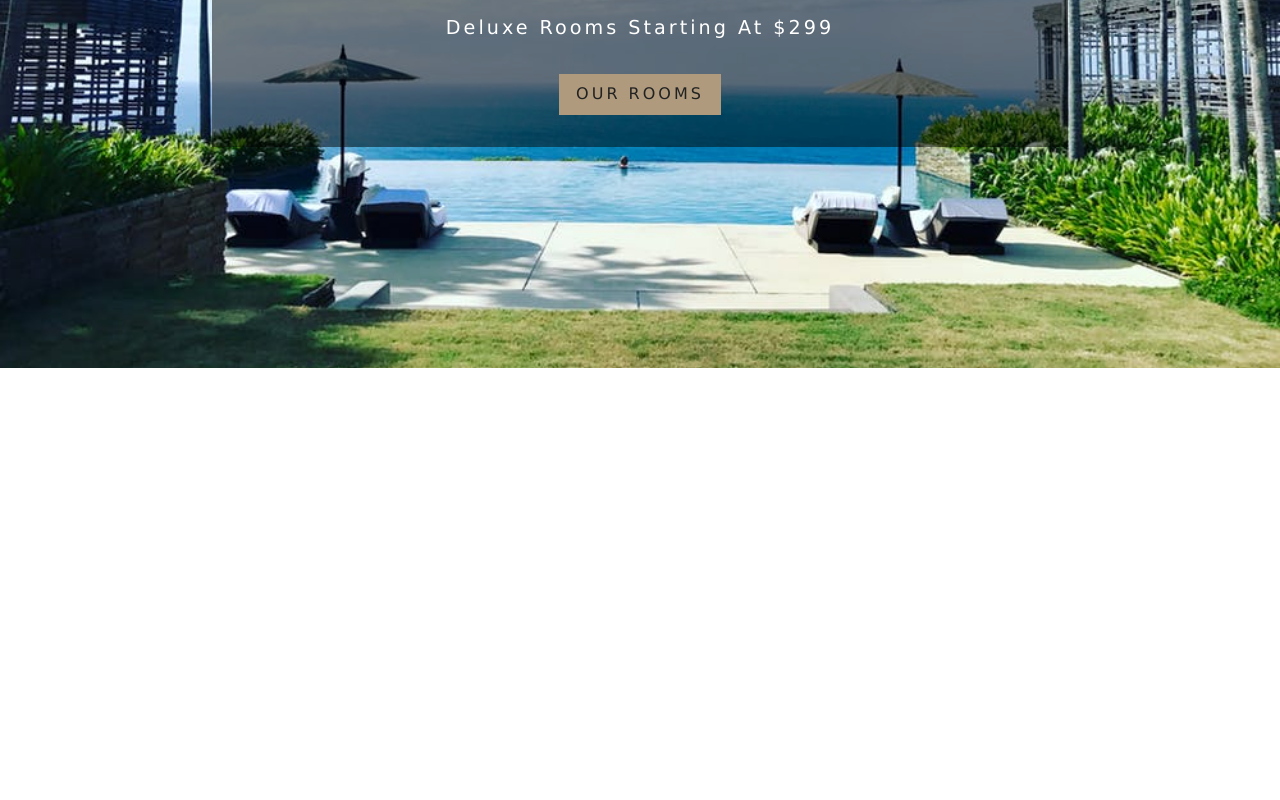
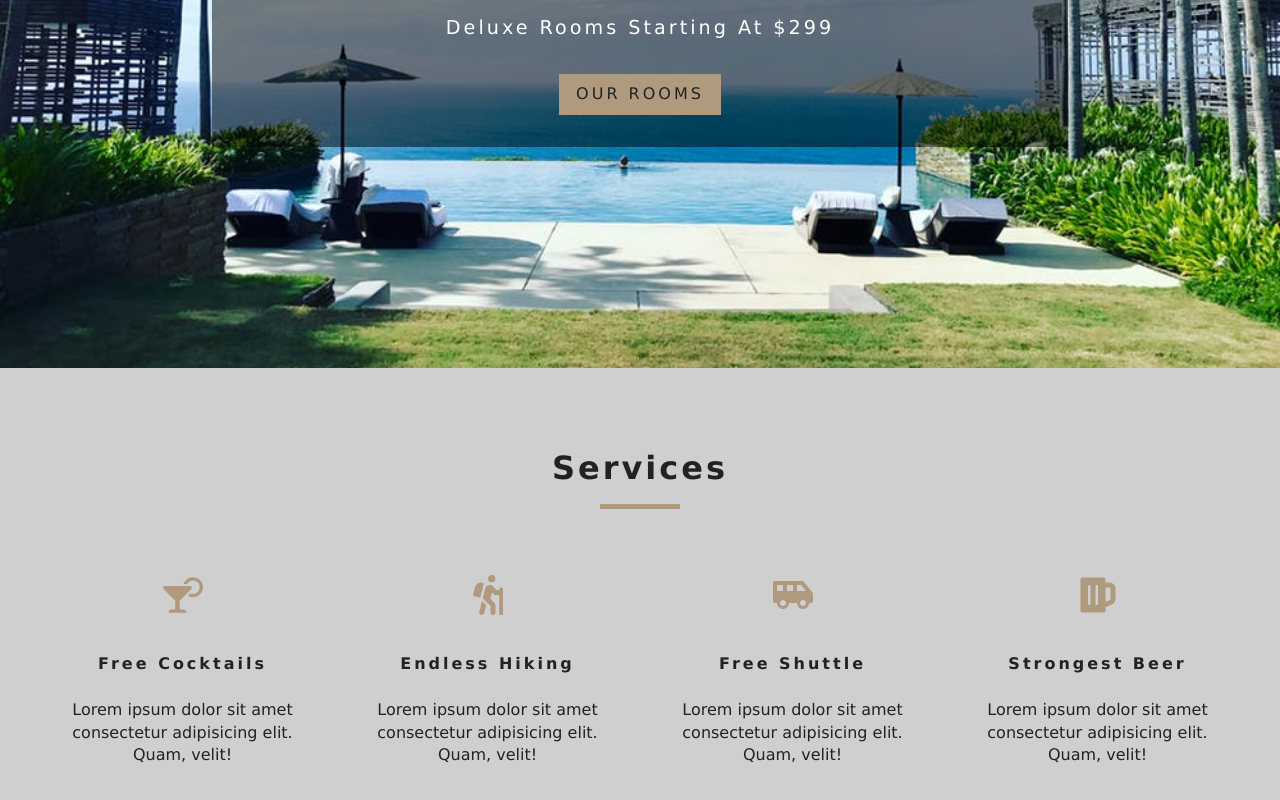
Before and after one commit to RodrigoOkuta/Contentful-training, a React (Create React App) app: page / in a window 1280 px wide. Shown: the part 432-1232 px from the top of the page. Before the commit the page ends 800 px from the top, so only its background shows below. Built offline with nearby package versions, Linux system fonts and the light colour scheme.

Commit message:
Implemented Services component

```diff
--- a/src/App.css
+++ b/src/App.css
@@ -252,6 +252,7 @@
 }
 .services h6 {
   letter-spacing: var(--mainSpacing);
+  text-transform: capitalize;
 }
 .services p {
   width: 80%;
--- /dev/null
+++ b/src/components/Services.js
@@ -0,0 +1,52 @@
+import React, { useState } from "react";
+import { FaCocktail, FaHiking, FaShuttleVan, FaBeer } from "react-icons/fa";
+
+import Title from "./Title";
+
+const Services = () => {
+  const [services] = useState([
+    {
+      icon: <FaCocktail />,
+      title: "Free Cocktails",
+      info:
+        "Lorem ipsum dolor sit amet consectetur adipisicing elit. Quam, velit!"
+    },
+    {
+      icon: <FaHiking />,
+      title: "Endless Hiking",
+      info:
+        "Lorem ipsum dolor sit amet consectetur adipisicing elit. Quam, velit!"
+    },
+    {
+      icon: <FaShuttleVan />,
+      title: "Free Shuttle",
+      info:
+        "Lorem ipsum dolor sit amet consectetur adipisicing elit. Quam, velit!"
+    },
+    {
+      icon: <FaBeer />,
+      title: "Strongest Beer",
+      info:
+        "Lorem ipsum dolor sit amet consectetur adipisicing elit. Quam, velit!"
+    }
+  ]);
+
+  return (
+    <section className="services">
+      <Title title="services" />
+      <div className="services-center">
+        {services.map((item, index) => {
+          return (
+            <article key={index} className="service">
+              <span>{item.icon}</span>
+              <h6>{item.title}</h6>
+              <p>{item.info}</p>
+            </article>
+          );
+        })}
+      </div>
+    </section>
+  );
+};
+
+export default Services;
--- /dev/null
+++ b/src/components/Title.js
@@ -0,0 +1,12 @@
+import React from "react";
+
+const Title = ({ title }) => {
+  return (
+    <div className="section-title">
+      <h4>{title}</h4>
+      <div></div>
+    </div>
+  );
+};
+
+export default Title;
--- a/src/pages/Home.js
+++ b/src/pages/Home.js
@@ -3,14 +3,23 @@
 
 import Hero from "../components/Hero";
 import Banner from "../components/Banner";
+import Services from "../components/Services";
 
 const Home = () => {
   return (
-    <Hero>
-      <Banner title="luxurious rooms" subtitle="deluxe rooms starting at $299">
-        <Link to="/rooms" className="btn-primary">our rooms</Link>
-      </Banner>
-    </Hero>
+    <>
+      <Hero>
+        <Banner
+          title="luxurious rooms"
+          subtitle="deluxe rooms starting at $299"
+        >
+          <Link to="/rooms" className="btn-primary">
+            our rooms
+          </Link>
+        </Banner>
+      </Hero>
+      <Services />
+    </>
   );
 };
 
```
